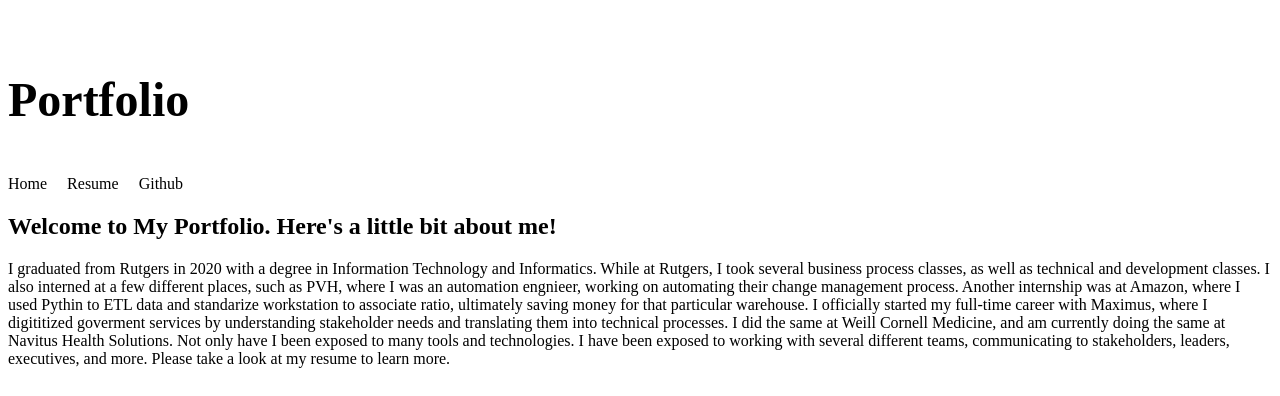
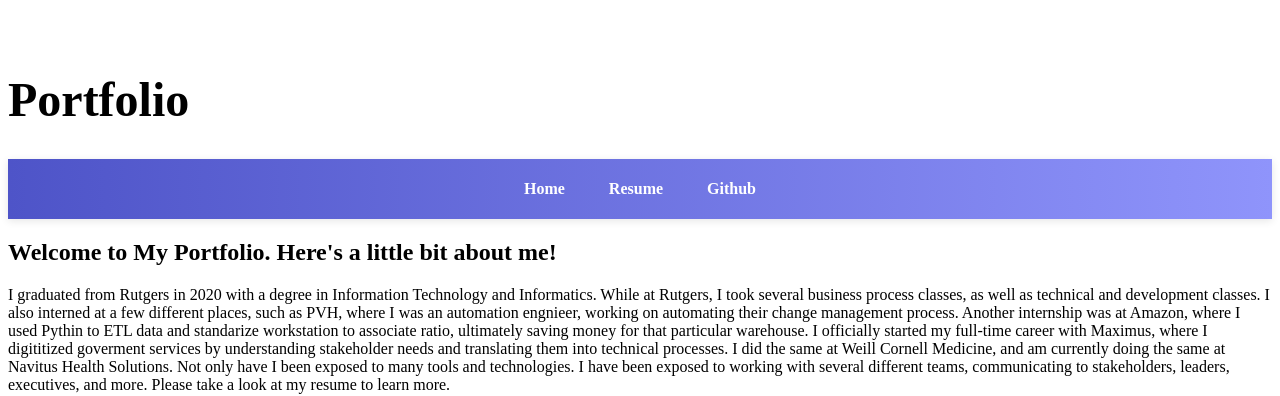
Before and after one commit to aserk1997/Portfolio, a plain HTML site: page index.html in a window 1280 px wide. Shown: the top 396 px of the page. Drawn offline with Linux system fonts and the light colour scheme.

Commit message:
didnt like the plain styling so i just had fun with it and made it nice

```diff
--- a/styles.css
+++ b/styles.css
@@ -17,20 +17,38 @@
 		  gap: 20px;
 		}
 
+nav {
+    background: linear-gradient(90deg, #4e54c8, #8f94fb);
+    box-shadow: 0 2px 8px rgba(0,0,0,0.1);
+    position: sticky;
+    top: 0;
+    z-index: 1000;
+}
+
 nav ul {
     list-style: none;
-            padding: 0;
+    margin: 0;
+    padding: 0 20px;
     display: flex;
-            gap: 20px;
+    justify-content: center;
+    align-items: center;
+    gap: 30px;
+    height: 60px;
 }
 
 nav ul li a {
-            color: black;;
+    color: white;
     text-decoration: none;
+    font-weight: 600;
+    font-size: 16px;
+    padding: 8px 12px;
+    border-radius: 6px;
+    transition: background 0.3s, color 0.3s;
 }
 
 nav ul li a:hover {
-            text-decoration: underline;
+    background: rgba(255, 255, 255, 0.2);
+    color: #ffd700; /* Gold color on hover */
 }
 
 <style>
@@ -48,7 +66,7 @@
   }
 
   .btn:hover {
-    background-color: black;
+    background-color: purple;
   }
 
   .btn img {
@@ -60,7 +78,7 @@
 
   div {
     display: flex;
-    justify-content: left;
+    justify-content: bottom;
     margin-top: 40px;
   }
 </style>
```
Lines whose indentation alone changed are shown as unchanged.
